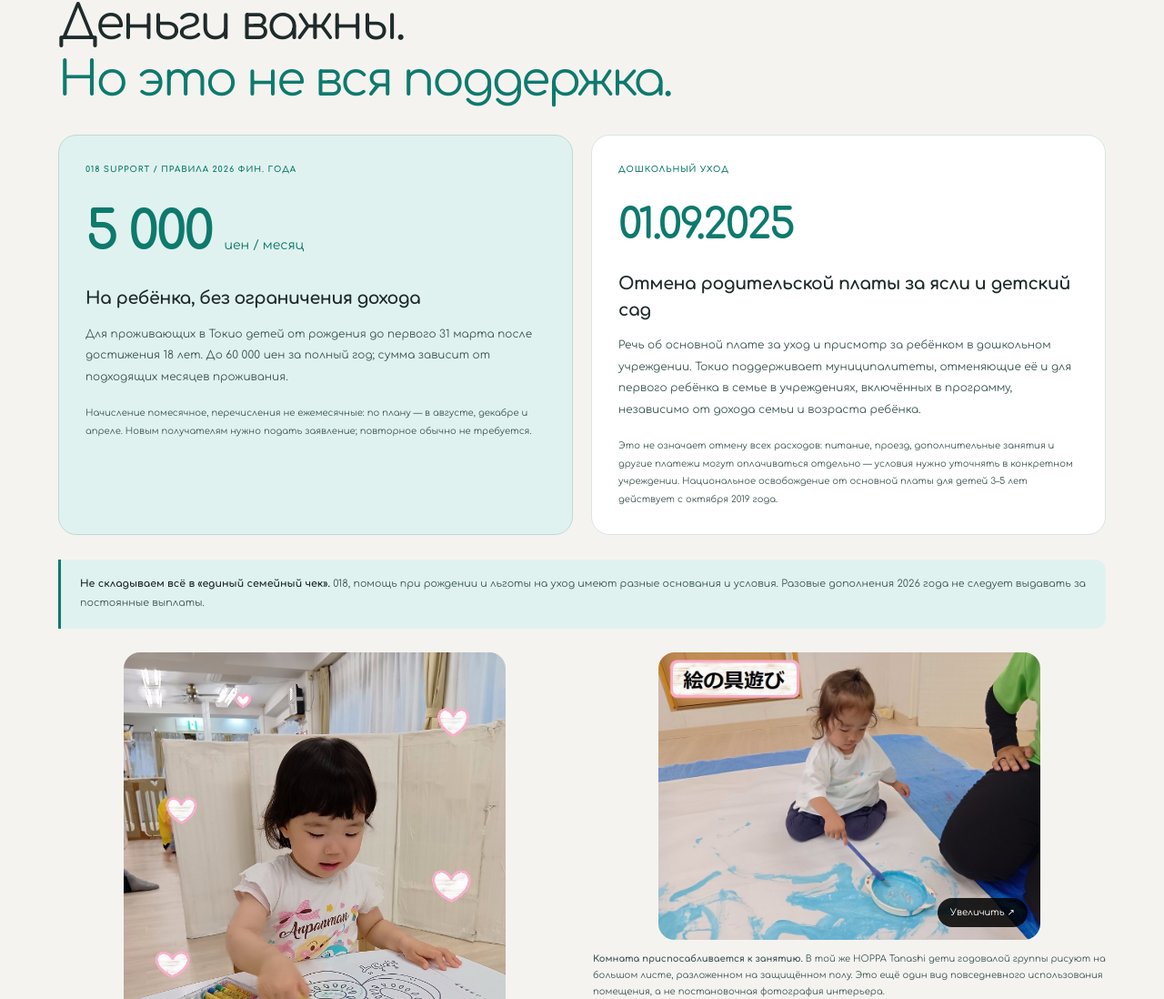
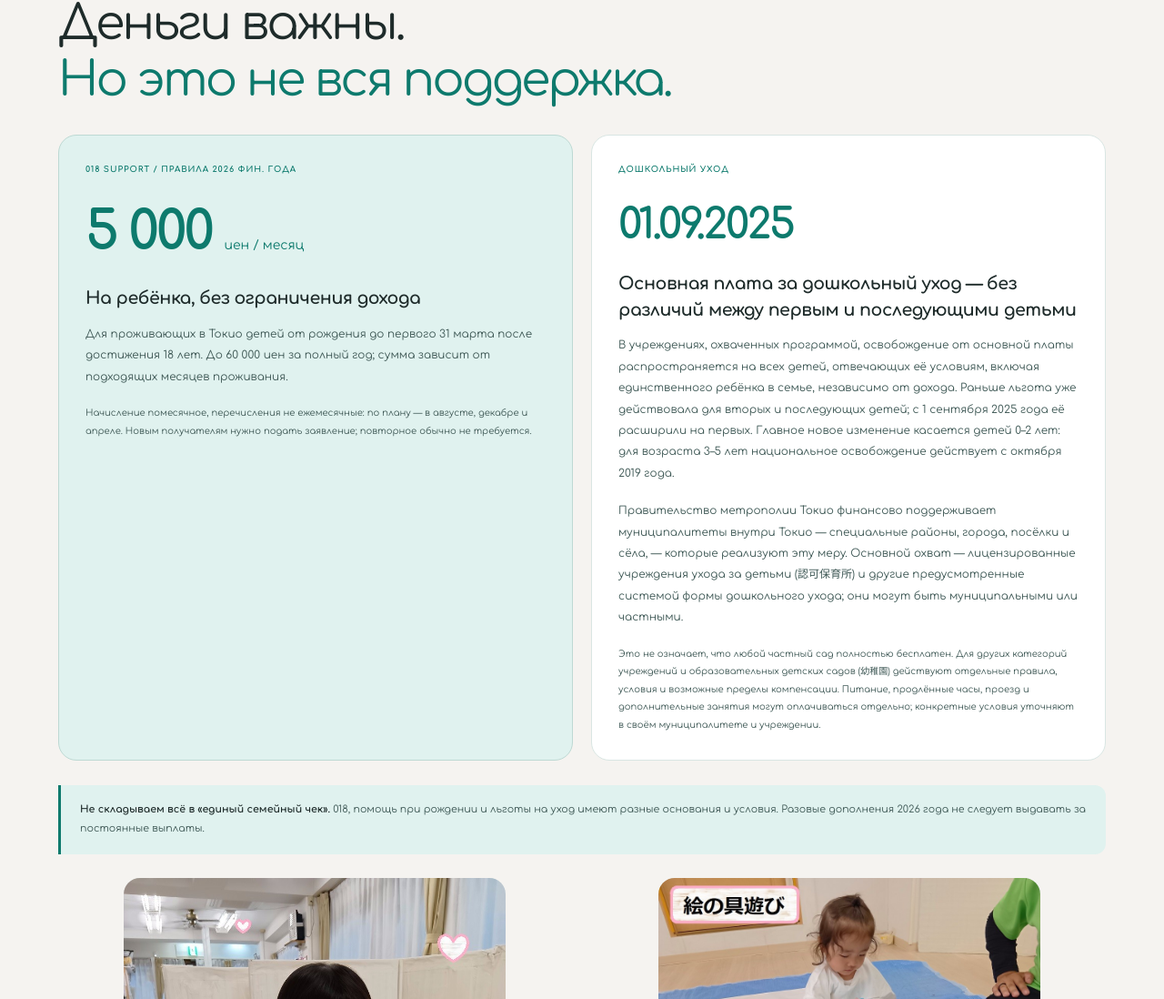
Before and after one commit to undine-su-menulio/tokyo-social-strategy, a plain HTML site: page index.html in a window 1280 px wide. Shown: the part 7574-8672 px from the top of the page at 91% size. Drawn offline with Linux system fonts and the light colour scheme.

Commit message:
children payment

```diff
--- a/index.html
+++ b/index.html
@@ -125,7 +125,7 @@
     <h2>Деньги важны.<br><em>Но это не вся поддержка.</em></h2>
     <div class="grid two">
       <article class="card feature"><span class="num">018 SUPPORT / ПРАВИЛА 2026 ФИН. ГОДА</span><div class="stat">5 000 <span>иен / месяц</span></div><h3>На ребёнка, без ограничения дохода</h3><p>Для проживающих в Токио детей от рождения до первого 31 марта после достижения 18 лет. До 60 000 иен за полный год; сумма зависит от подходящих месяцев проживания.</p><p class="small">Начисление помесячное, перечисления не ежемесячные: по плану — в августе, декабре и апреле. Новым получателям нужно подать заявление; повторное обычно не требуется.</p></article>
-      <article class="card"><span class="num">ДОШКОЛЬНЫЙ УХОД</span><div class="stat date">01.09.2025</div><h3>Отмена родительской платы за ясли и детский сад</h3><p>Речь об основной плате за уход и присмотр за ребёнком в дошкольном учреждении. Токио поддерживает муниципалитеты, отменяющие её и для первого ребёнка в семье в учреждениях, включённых в программу, независимо от дохода семьи и возраста ребёнка.</p><p class="small">Это не означает отмену всех расходов: питание, проезд, дополнительные занятия и другие платежи могут оплачиваться отдельно — условия нужно уточнять в конкретном учреждении. Национальное освобождение от основной платы для детей 3–5 лет действует с октября 2019 года.</p></article>
+      <article class="card"><span class="num">ДОШКОЛЬНЫЙ УХОД</span><div class="stat date">01.09.2025</div><h3>Основная плата за дошкольный уход — без различий между первым и последующими детьми</h3><p>В учреждениях, охваченных программой, освобождение от основной платы распространяется на всех детей, отвечающих её условиям, включая единственного ребёнка в семье, независимо от дохода. Раньше льгота уже действовала для вторых и последующих детей; с 1 сентября 2025 года её расширили на первых. Главное новое изменение касается детей 0–2 лет: для возраста 3–5 лет национальное освобождение действует с октября 2019 года.</p><p>Правительство метрополии Токио финансово поддерживает муниципалитеты внутри Токио — специальные районы, города, посёлки и сёла, — которые реализуют эту меру. Основной охват — лицензированные учреждения ухода за детьми (認可保育所) и другие предусмотренные системой формы дошкольного ухода; они могут быть муниципальными или частными.</p><p class="small">Это не означает, что любой частный сад полностью бесплатен. Для других категорий учреждений и образовательных детских садов (幼稚園) действуют отдельные правила, условия и возможные пределы компенсации. Питание, продлённые часы, проезд и дополнительные занятия могут оплачиваться отдельно; конкретные условия уточняют в своём муниципалитете и учреждении.</p></article>
     </div>
     <div class="note"><strong>Не складываем всё в «единый семейный чек».</strong> 018, помощь при рождении и льготы на уход имеют разные основания и условия. Разовые дополнения 2026 года не следует выдавать за постоянные выплаты.</div>
     <div class="photo-gallery preschool-gallery">
```
